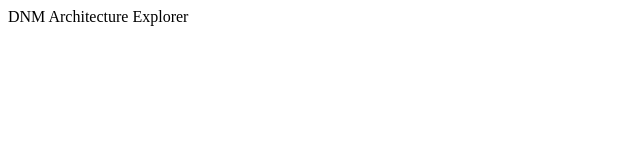
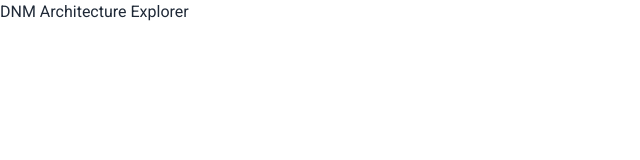
Before and after one commit to SigmeD/samo_architecture, a Next.js app: page / in a window 1280 px wide. Shown: the top 160 px of the page, without its empty margins (0-640 px from the left). Built offline with nearby package versions, Linux system fonts and the light colour scheme.

Commit message:
feat: root layout (Roboto+Fira, бренд-стили)

```diff
--- a/app/layout.tsx
+++ b/app/layout.tsx
@@ -1,7 +1,19 @@
 import type { ReactNode } from "react";
+import type { Metadata } from "next";
+import { Roboto, Fira_Sans } from "next/font/google";
+import "@/styles/brand.css";
+
+const roboto = Roboto({ subsets: ["latin", "cyrillic"], weight: ["400", "700"], variable: "--font-roboto" });
+const fira = Fira_Sans({ subsets: ["latin", "cyrillic"], weight: ["400", "700"], variable: "--font-fira" });
+
+export const metadata: Metadata = {
+  title: "DNM Architecture Explorer",
+  description: "Интерактивный атлас архитектуры модуля «Дети на миллион»",
+};
+
 export default function RootLayout({ children }: { children: ReactNode }) {
   return (
-    <html lang="ru">
+    <html lang="ru" className={`${roboto.variable} ${fira.variable}`}>
       <body>{children}</body>
     </html>
   );
```
